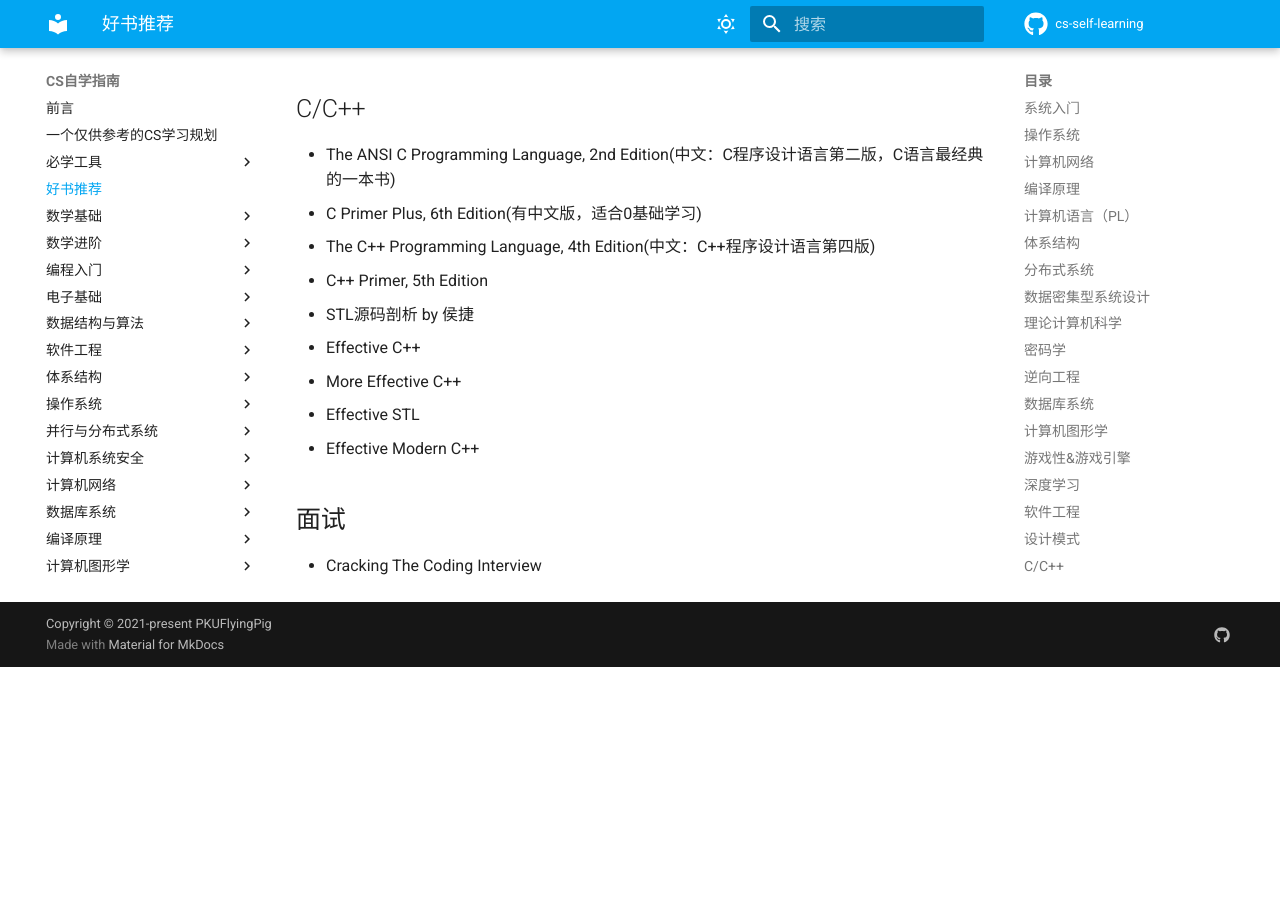
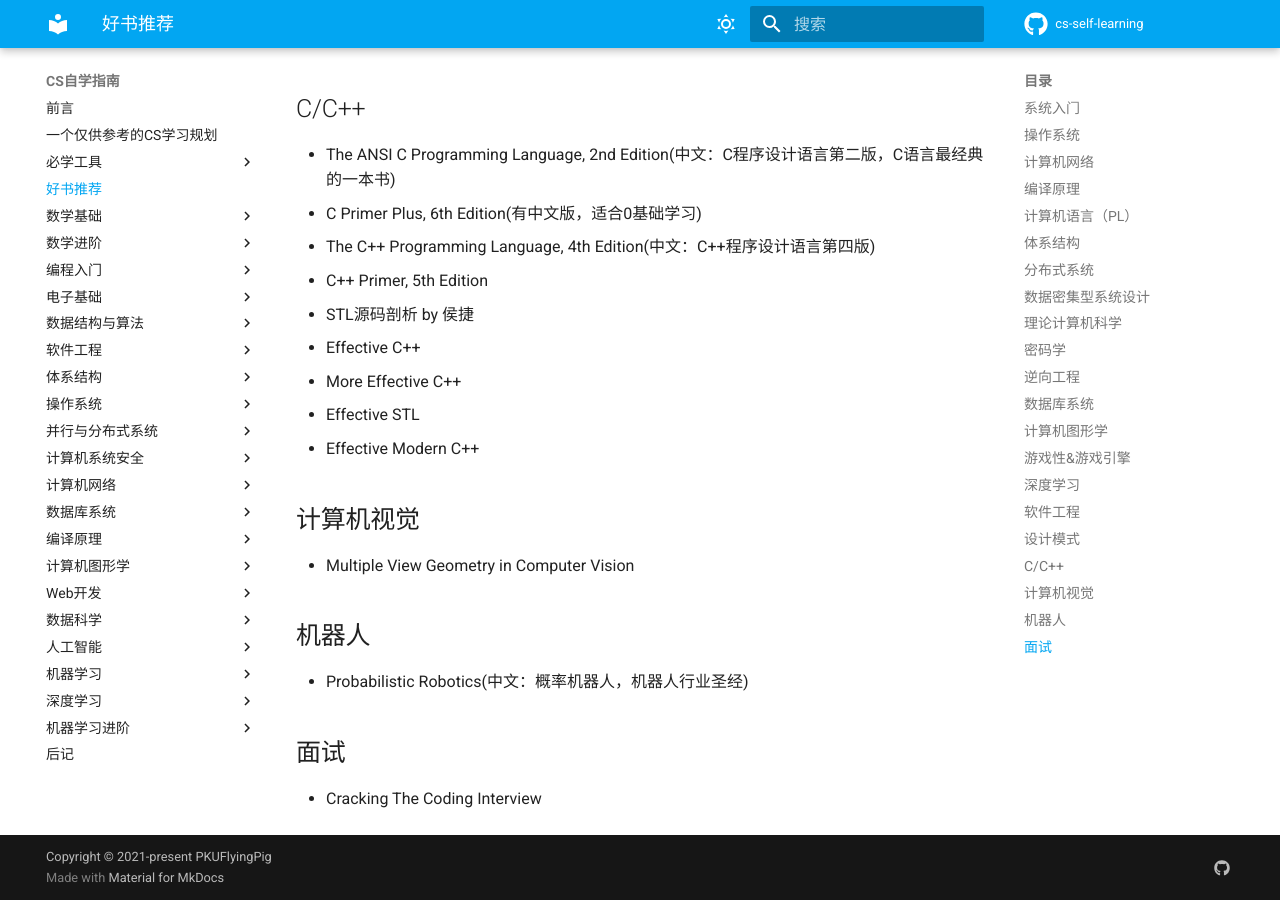
Before and after one commit to PKUFlyingPig/cs-self-learning, an MkDocs documentation site: the page built from docs/好书推荐.md, in a window 1280 px wide and 900 px high, scrolled down 3490 px. Built offline with MkDocs 1.6.1 and Material for MkDocs 9.7.7, drawn with Linux system fonts in a browser that asks for light colours; comment, search, counter and statistics services are not loaded; before the commit the page ends 4157 px from its top, so only the background shows below that.

Commit message:
机器人和视觉类书

```diff
--- a/docs/好书推荐.md
+++ b/docs/好书推荐.md
@@ -119,6 +119,14 @@
 - Effective STL
 - Effective Modern C++
 
+## 计算机视觉
+
+- Multiple View Geometry in Computer Vision
+
+## 机器人
+
+- Probabilistic Robotics(中文：概率机器人，机器人行业圣经)
+
 ## 面试
 
 - Cracking The Coding Interview
```
